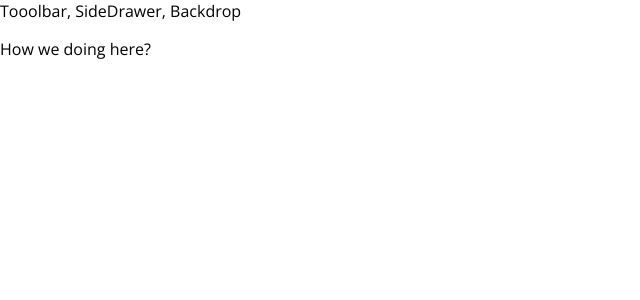
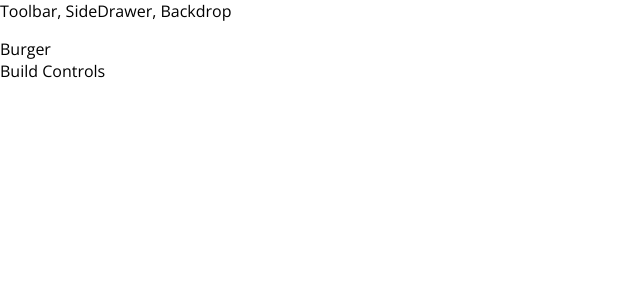
Before and after one commit to bernatowicz/berni-burgers, a React (Create React App) app: page / in a window 1280 px wide. Shown: the top 300 px of the page, without its empty margins (0-640 px from the left). Built offline with nearby package versions, Linux system fonts and the light colour scheme.

Commit message:
Wireframe the Burger Builder, add some module-scoped CSS

```diff
--- a/src/App.js
+++ b/src/App.js
@@ -1,12 +1,13 @@
 import React, { Component } from "react";
 import Layout from "./components/Layout/Layout";
+import BurgerBuilder from "./containers/BurgerBuilder/BurgerBuilder";
 
 class App extends Component {
   render() {
     return (
       <div>
         <Layout>
-          <p> How we doing here?</p>
+          <BurgerBuilder />
         </Layout>
       </div>
     );
--- a/src/components/Layout/Layout.js
+++ b/src/components/Layout/Layout.js
@@ -1,11 +1,12 @@
 import React from "react";
 import Aux from "../../hoc/Aux";
+import classes from "./Layout.module.css";
 
 const layout = (props) => {
   return (
     <Aux>
-      <div>Tooolbar, SideDrawer, Backdrop</div>
-      <main>{props.children}</main>
+      <div>Toolbar, SideDrawer, Backdrop</div>
+      <main className={classes.Content}>{props.children}</main>
     </Aux>
   );
 };
--- /dev/null
+++ b/src/components/Layout/Layout.module.css
@@ -0,0 +1,3 @@
+.Content {
+  margin-top: 16px;
+}
--- /dev/null
+++ b/src/containers/BurgerBuilder/BurgerBuilder.js
@@ -0,0 +1,15 @@
+import React, { Component } from "react";
+import Aux from "../../hoc/Aux";
+
+class BurgerBuilder extends Component {
+  render() {
+    return (
+      <Aux>
+        <div>Burger</div>
+        <div>Build Controls</div>
+      </Aux>
+    );
+  }
+}
+
+export default BurgerBuilder;
```
